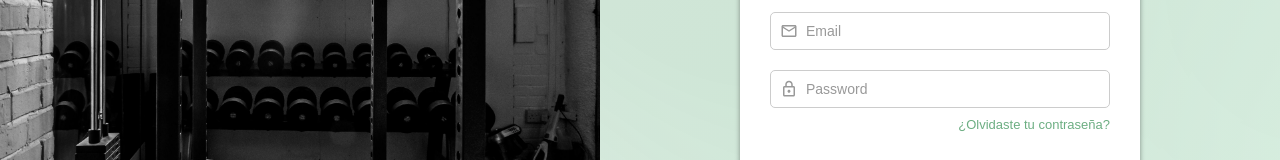
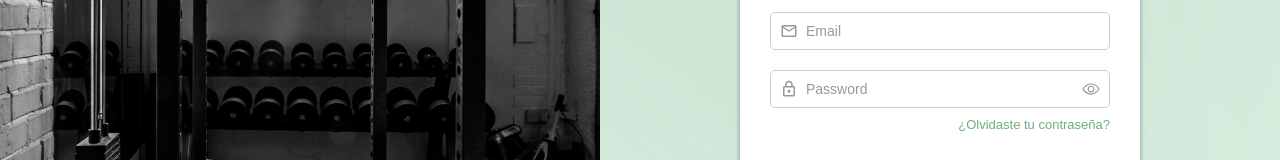
Before and after one commit to ignacioDorigo/gymplace-front, a React (Create React App) app: page /login in a window 1280 px wide. Shown: the part 387-547 px from the top of the page. Built offline with nearby package versions, Linux system fonts and the light colour scheme.

Commit message:
Login Form listo

```diff
--- a/src/components/LoginForm/LoginForm.css
+++ b/src/components/LoginForm/LoginForm.css
@@ -116,3 +116,24 @@ form a {
     font-size: 1.2rem;
     margin-top: 0.5rem;
 }
+
+
+.svg__input {
+    position: absolute;
+    left: 1rem;
+    top: 50%;
+    transform: translateY(-50%);
+    font-size: 1.8rem;
+    color: #999;
+    pointer-events: none;
+}
+
+.svg__input__derecha {
+    position: absolute;
+    right: 1rem;
+    top: 50%;
+    transform: translateY(-50%);
+    font-size: 1.8rem;
+    color: #999;
+    cursor: pointer;
+}
--- a/src/components/LoginForm/LoginForm.js
+++ b/src/components/LoginForm/LoginForm.js
@@ -1,14 +1,16 @@
-import React from "react";
+import React, { useState } from "react";
 import "./LoginForm.css";
 import { useFormik } from "formik";
-import * as Yup from "yup"; // ⬅️ importación nueva
+import * as Yup from "yup";
 import { Link } from "react-router-dom";
 import { MdOutlineEmail, MdOutlineLock } from "react-icons/md";
+import { IoEyeOffOutline, IoEyeOutline } from "react-icons/io5";
 
 export default function LoginForm() {
+  const [verPassword, setVerPassword] = useState(false);
+
   const estadoInicial = { email: "", password: "" };
 
-  // ✅ Esquema de validación
   const validacion = Yup.object({
     email: Yup.string()
       .email("Ingresá un email válido")
@@ -20,7 +22,7 @@ export default function LoginForm() {
 
   const formik = useFormik({
     initialValues: estadoInicial,
-    validationSchema: validacion, // ⬅️ se pasa aquí
+    validationSchema: validacion,
     onSubmit: async (formulario) => {
       console.log(formulario);
     },
@@ -38,6 +40,7 @@ export default function LoginForm() {
       </p>
 
       <div className="form__campos">
+        {/* Campo Email */}
         <div className="form__campo">
           <div className="form__input-wrapper">
             <MdOutlineEmail className="svg__input" />
@@ -57,6 +60,7 @@ export default function LoginForm() {
           )}
         </div>
 
+        {/* Campo Password con ojo */}
         <div className="form__campo">
           <div className="form__input-wrapper">
             <MdOutlineLock className="svg__input" />
@@ -64,13 +68,25 @@ export default function LoginForm() {
               id="password"
               className="form__input"
               placeholder="Password"
-              type="password"
+              type={verPassword ? "text" : "password"}
               name="password"
               onChange={formik.handleChange}
               onBlur={formik.handleBlur}
               value={formik.values.password}
             />
+            {verPassword ? (
+              <IoEyeOffOutline
+                className="svg__input__derecha"
+                onClick={() => setVerPassword(false)}
+              />
+            ) : (
+              <IoEyeOutline
+                className="svg__input__derecha"
+                onClick={() => setVerPassword(true)}
+              />
+            )}
           </div>
+
           {formik.touched.password && formik.errors.password && (
             <div className="form__error">{formik.errors.password}</div>
           )}
```
